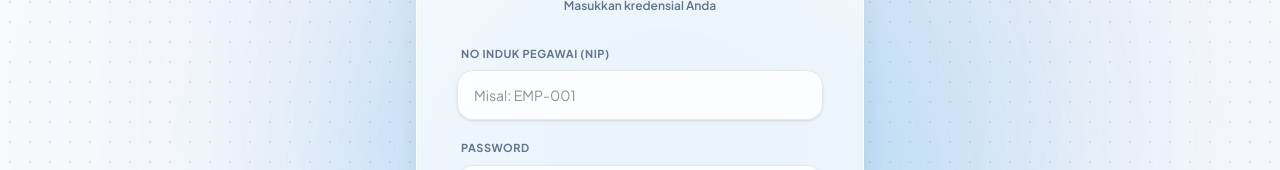
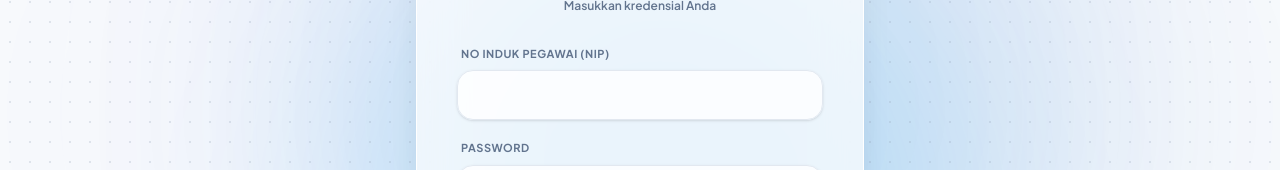
Before and after one commit to itdentelle/dji, a Next.js app: page /login in a window 1280 px wide. Shown: the part 288-458 px from the top of the page. Built offline with nearby package versions, Linux system fonts and the light colour scheme; no server answers.

Commit message:
Update: login form changes by user

```diff
--- a/components/forms/LoginForm.tsx
+++ b/components/forms/LoginForm.tsx
@@ -52,7 +52,7 @@ export default function LoginForm() {
             value={nip}
             onChange={(e) => setNip(e.target.value)}
             disabled={isLoading}
-            placeholder="Misal: EMP-001"
+            placeholder=""
             className="w-full h-12.5 rounded-2xl bg-white/80 border border-slate-200 px-4 text-sm text-slate-800 shadow-sm focus:outline-none focus:ring-4 focus:ring-[#0070bc]/15 focus:border-[#0070bc] transition-all"
           />
         </div>
```
